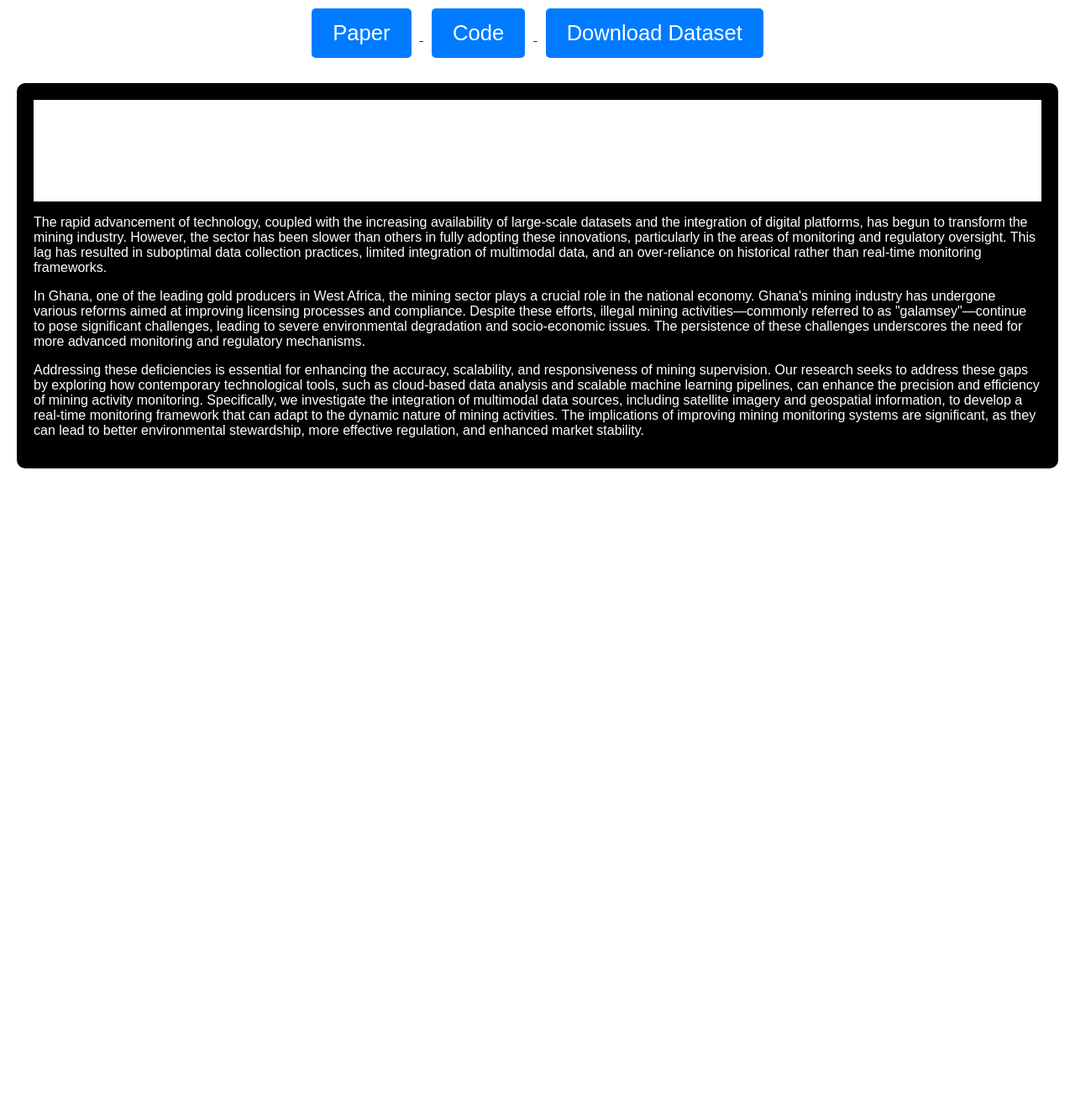
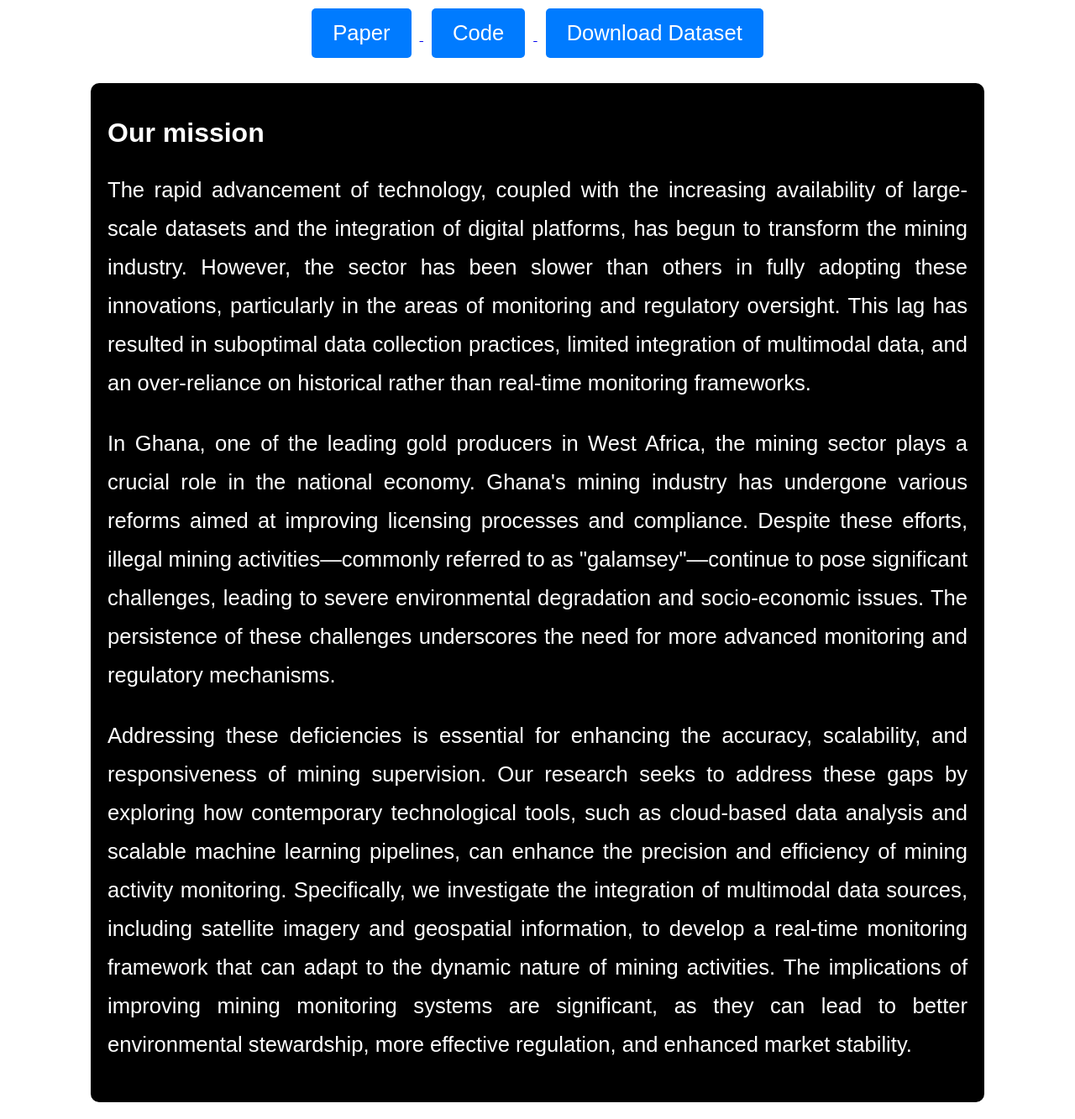
Before and after one commit to Mining-Mine/Mining-Mine.github.io, a Jekyll site: the page built from _pages/about.md, in a window 1280 px wide. Shown: the part 742-2075 px from the top of the page at 84% size. Built offline with Jekyll 4.4.1, drawn with Linux system fonts in a browser that asks for light colours; before the commit the page ends 1320 px from its top, so only the background shows below that.

Commit message:
change mission

```diff
--- a/_layouts/about.html
+++ b/_layouts/about.html
@@ -127,10 +127,11 @@
         }
 
         .mission_container {
-            background-color: black;
-            padding: 20px;
-            margin: 20px;
-            border-radius: 10px;
+          background-color: black;
+          padding: 20px;
+          margin: 20px auto;
+          border-radius: 10px;
+          width: 80%;
         }
     </style>
 </head>
@@ -252,10 +253,8 @@
 
 <!-- Our Missions -->
 <div class="mission_container">
-  <div class="header">
-      <h1 style="color: white;">Our mission</h1>
-  </div>
-  <div style="color: white;">
+  <h1 style="color: white;">Our mission</h1>
+  <div style="color: white; text-align: justify; line-height: 1.8; font-size: 1.6rem;">
       <p>The rapid advancement of technology, coupled with the increasing availability of large-scale datasets and the integration of digital platforms, has begun to transform the mining industry. However, the sector has been slower than others in fully adopting these innovations, particularly in the areas of monitoring and regulatory oversight. This lag has resulted in suboptimal data collection practices, limited integration of multimodal data, and an over-reliance on historical rather than real-time monitoring frameworks.</p>
 
       <p>In Ghana, one of the leading gold producers in West Africa, the mining sector plays a crucial role in the national economy. Ghana's mining industry has undergone various reforms aimed at improving licensing processes and compliance. Despite these efforts, illegal mining activities—commonly referred to as "galamsey"—continue to pose significant challenges, leading to severe environmental degradation and socio-economic issues. The persistence of these challenges underscores the need for more advanced monitoring and regulatory mechanisms.</p>
```
